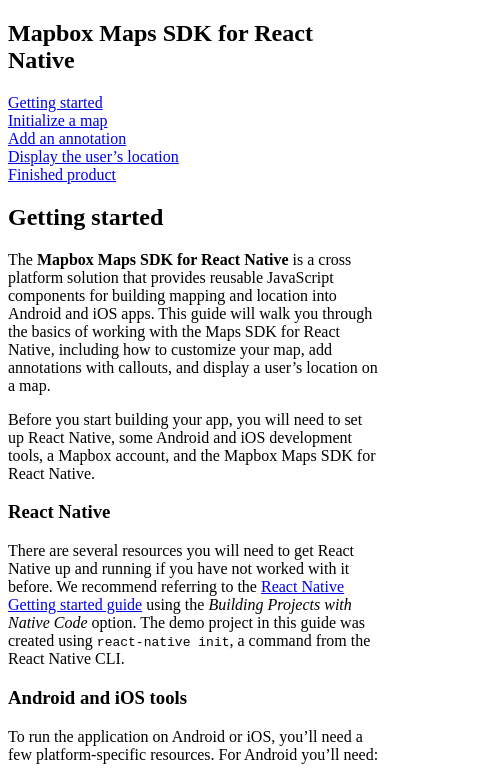
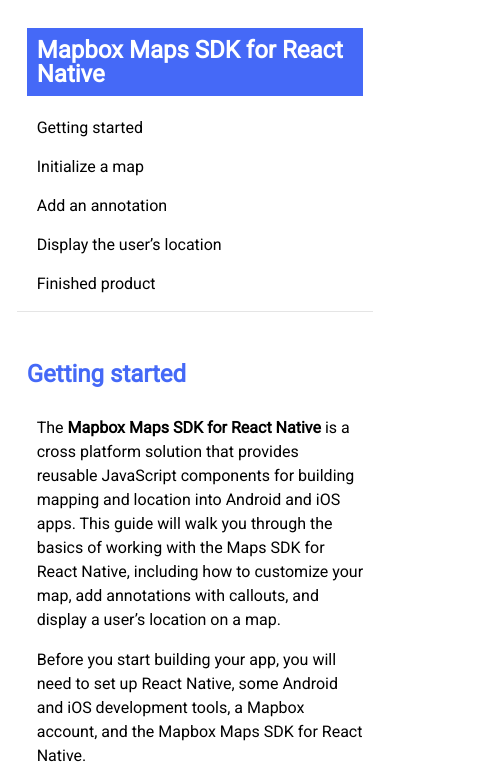
Before and after one commit to golden-frog/technical-documentation-page, a plain HTML site: page index.html in a window 390 px wide. Shown: the top 777 px of the page, 499 px wide, since content can reach past the window. Drawn offline with Linux system fonts and the light colour scheme.

Commit message:
Design completed.

```diff
--- a/index.html
+++ b/index.html
@@ -5,6 +5,7 @@
   <meta charset="utf-8">
   <meta name="viewport" content="width=device-width, initial-scale=1.0">
   <title>Technical Documentation Page</title>
+  <link href="https://fonts.googleapis.com/css?family=Roboto" rel="stylesheet">
   <link rel="stylesheet" type="text/css" href="style.css">
 </head>
 
@@ -244,8 +245,10 @@ const styles = StyleSheet.create({
       <p>You just built a small app with the Mapbox Maps SDK for React Native! You added a Mapbox map to a mobile application, changed the map style, placed an annotation on your map, and displayed the user’s location on it.</p>
       <p>This documentation is taken from the <a href="https://www.mapbox.com/help/first-steps-react-native-sdk/" target="_blank">Mapbox</a> website.</p>
     </section>
+    <hr class = "inset">
   </main>
   <!-- end main -->
+
 
   <!-- start footer -->
   <footer id="footer">
@@ -253,8 +256,8 @@ const styles = StyleSheet.create({
   </footer>
   <!-- end footer -->
 
-  <!-- freeCodeCamp CDN
-  <script type="text/javascript" src="https://cdn.freecodecamp.org/testable-projects-fcc/v1/bundle.js"></script> -->
+  <!-- freeCodeCamp CDN -->
+  <script type="text/javascript" src="https://cdn.freecodecamp.org/testable-projects-fcc/v1/bundle.js"></script>
 
 </body>
 
--- a/style.css
+++ b/style.css
@@ -1,13 +1,62 @@
 /* Styles go here */
 
 body {
+  font-family: 'Roboto', sans-serif;
+  line-height: 1.5em;
+}
 
+a:link, a:visited {
+  color: #000;
+}
+
+a:hover {
+  text-decoration: none;
+}
+
+code {
+  background-color: rgba(69, 105, 247, 0.05);
+}
+
+h1 {
+  background-color: rgb(69, 105, 247);
+  color: white;
+  padding: 10px;
+}
+
+h2 {
+  margin-bottom: 30px;
+}
+
+header {
+  color: rgb(69, 105, 247);
+  padding-top: 10px;
+  margin-top: -10px;
+  -webkit-background-clip: content-box;
+  background-clip: content-box;
+}
+
+p {
+  padding-left: 10px;
+}
+
+pre {
+  white-space: pre-wrap;
+  padding: 0px 20px;
+  background-color: rgba(69, 105, 247, 0.05);
+}
+
+pre > code {
+  background-color: rgba(0, 0, 0, 0);
+}
+
+section {
+  margin-bottom: 30px;
 }
 
 /* Navbar */
 
 #navbar {
-  padding-right: 10px;
+  padding: 0 10px;
   position: fixed;
   width: 250px;
   top: 0;
@@ -15,16 +64,30 @@ body {
 
 #navbar a {
   display: block;
+  text-decoration: none;
+  margin: 15px 0;
+  padding-left: 10px;
+}
+
+#navbar a:hover {
+  color: rgb(69, 105, 247);
 }
 
 /* main-doc */
 
 #main-doc {
-  margin-left: 250px;
-  padding-left: 10px;
+  margin-left: 270px;
+  padding: 0 10px;
 }
 
 /* Footer */
+
+hr.inset {
+    border: 0;
+    height: 0;
+    border-top: 1px solid rgba(0, 0, 0, 0.1);
+    border-bottom: 1px solid rgba(255, 255, 255, 0.3);
+}
 
 #footer {
   text-align: right;
@@ -36,28 +99,31 @@ body {
   margin-bottom: 40px;
 }
 
-footer a:link, footer a:visited {
-  color: #000;
-}
-
 #punta {
     height: 10px;
     width: 10px;
-    background-color: #EC1F43;
+    background-color: rgb(69, 105, 247);
     border-radius: 50%;
     display: inline-block;
 }
 
 @media only screen and (max-width: 768px) {
   #navbar {
-    padding-right: 0px;
     position: relative;
-    width: 100%;
+    width: 90%;
     top: 0;
+    margin: auto;
+    border-bottom: 1px solid rgba(0, 0, 0, 0.1);
   }
 
   #main-doc {
-    margin-left: 0px;
-    padding-left: 0px;
+    width: 90%;
+    margin-left: auto;
+    margin-right: auto;
   }
+
+  #Getting_started {
+    margin-top: 30px;
+  }
+
 }
```
Lines whose indentation alone changed are shown as unchanged.
